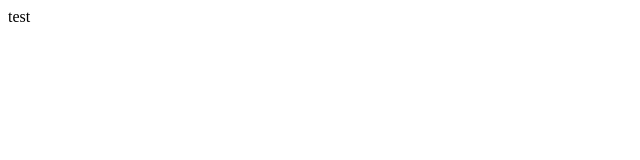
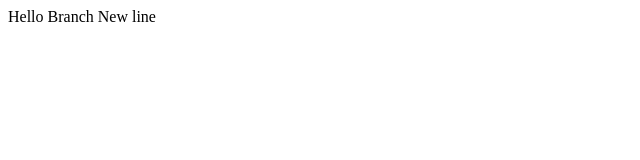
Before and after one commit to rianDevRain/lecture1, a plain HTML site: page index.html in a window 1280 px wide. Shown: the whole page, without its empty margins (0-640 px from the left). Drawn offline with Linux system fonts and the light colour scheme.

Commit message:
Added another line

```diff
--- a/index.html
+++ b/index.html
@@ -7,6 +7,8 @@
     <title>Test</title>
 </head>
 <body>
-    test
+    Hello Branch
+    New line
+
 </body>
 </html>
```
